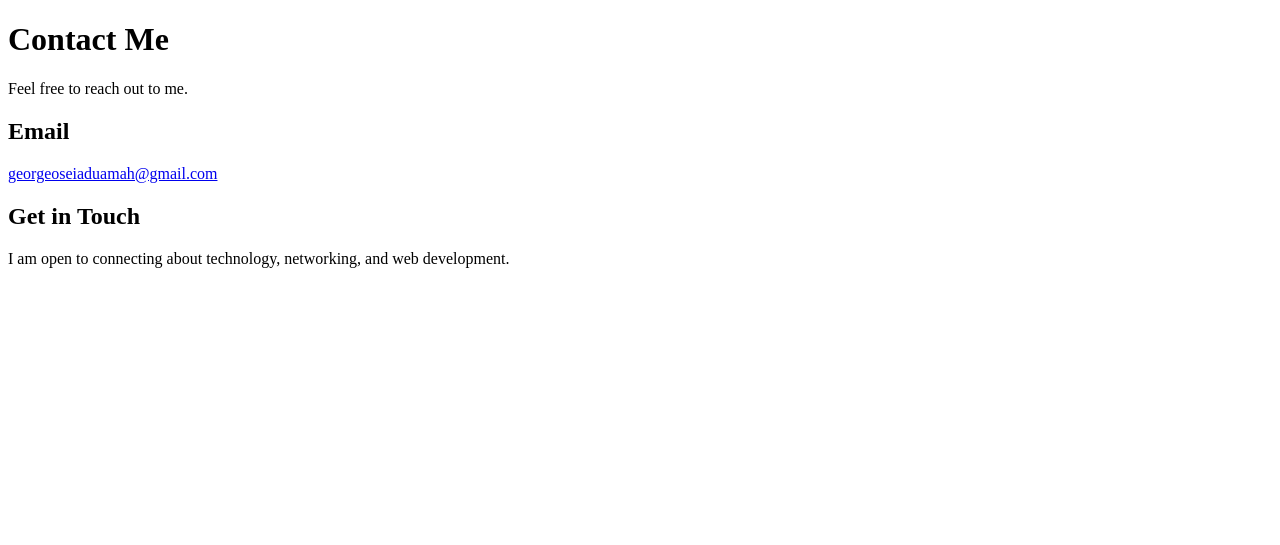
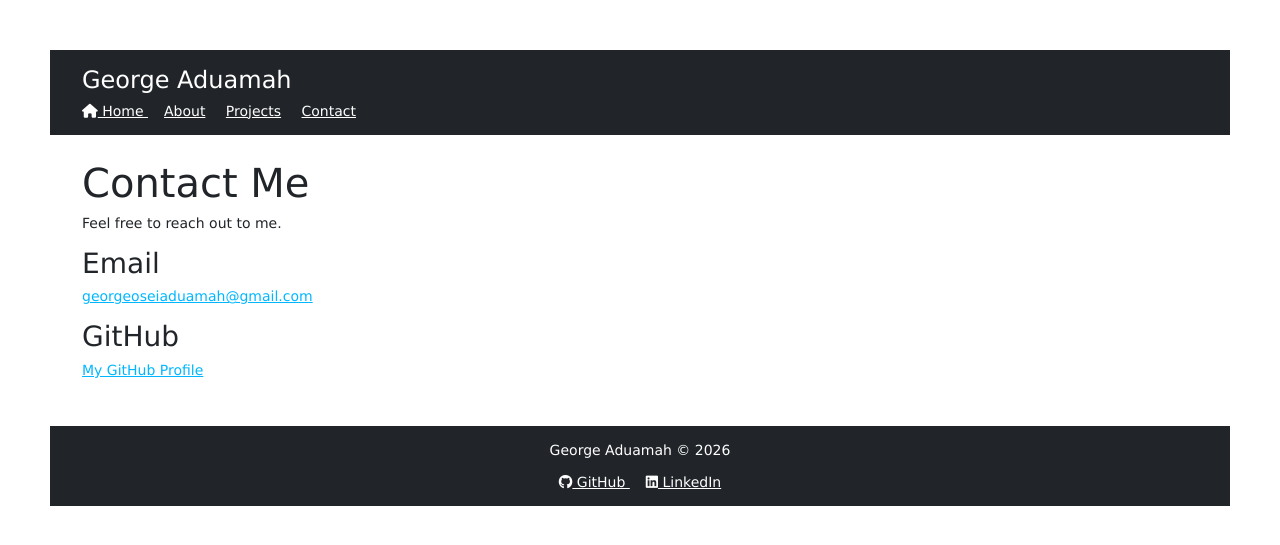
Before and after one commit to goaduamah/express-portfolio, a Node server app: page /contact in a window 1280 px wide. Shown: the top 545 px of the page. Run offline with Node 20, Linux system fonts and the light colour scheme.

Commit message:
updated contact page

```diff
--- a/views/contact.ejs
+++ b/views/contact.ejs
@@ -1,25 +1,20 @@
-<!DOCTYPE html>
-<html lang="en">
-<head>
-  <meta charset="UTF-8">
-  <title><%= title %></title>
-</head>
-<body>
 
-  <h1>Contact Me</h1>
+<%- include('partials/header') %>
 
-  <p>Feel free to reach out to me.</p>
+<h1>Contact Me</h1>
 
-  <h2>Email</h2>
-  <p>
+<p>Feel free to reach out to me.</p>
+
+<h3>Email</h3>
+<p>
     <a href="mailto:georgeoseiaduamah@gmail.com">
-      georgeoseiaduamah@gmail.com
+        georgeoseiaduamah@gmail.com
     </a>
-  </p>
+</p>
 
-  <h2>Get in Touch</h2>
-  <p>I am open to connecting about technology,
-     networking, and web development.</p>
+<h3>GitHub</h3>
+<p>
+    <a href="https://github.com/goaduamah">My GitHub Profile</a>
+</p>
 
-</body>
-</html>
+<%- include('partials/footer') %>
```
